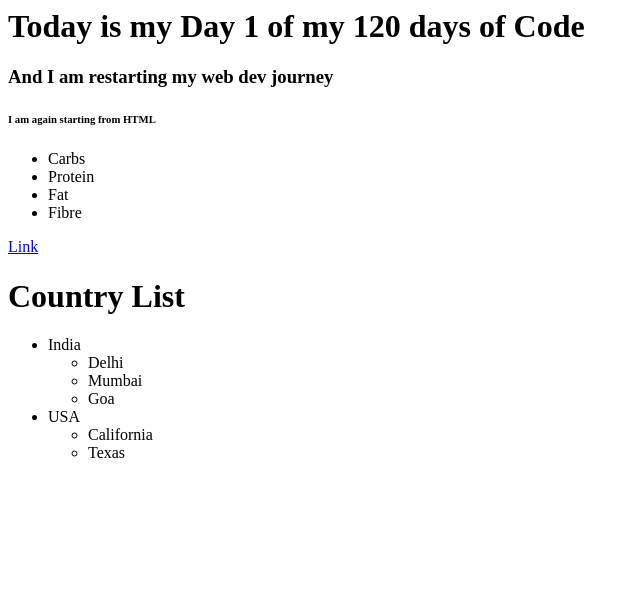
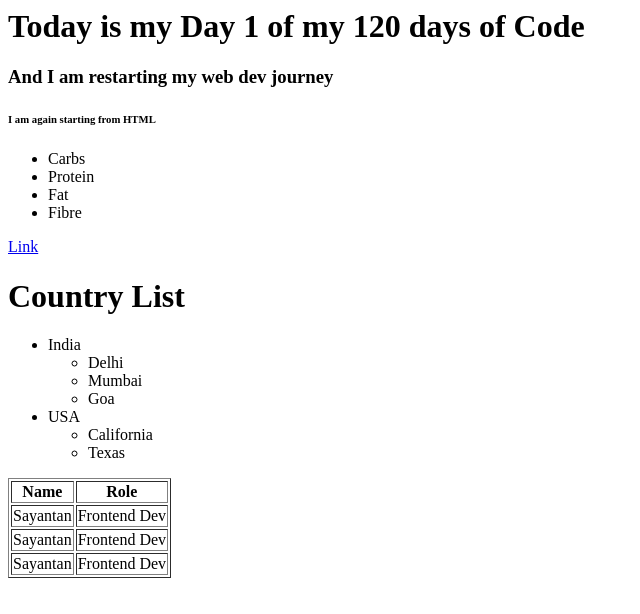
Before and after one commit to Sayantan699/120-Days-of-DEV, a plain HTML site: page Day 1/index.html in a window 1280 px wide. Shown: the whole page, without its empty margins (0-640 px from the left). Drawn offline with Linux system fonts and the light colour scheme.

Commit message:
first commit

```diff
--- a/Day 1/index.html
+++ b/Day 1/index.html
@@ -30,3 +30,30 @@
     </ul>
   </li>
 </ul>
+
+<!-- Table -->
+
+<table border="1">
+  <thead>
+    <tr>
+      <th>Name</th>
+      <!--  <th/> is a semantic tag not bold by making it bold its showing its priority -->
+      <th>Role</th>
+    </tr>
+  </thead>
+
+  <tbody>
+    <tr>
+      <td>Sayantan</td>
+      <td>Frontend Dev</td>
+    </tr>
+    <tr>
+      <td>Sayantan</td>
+      <td>Frontend Dev</td>
+    </tr>
+    <tr>
+      <td>Sayantan</td>
+      <td>Frontend Dev</td>
+    </tr>
+  </tbody>
+</table>
```
